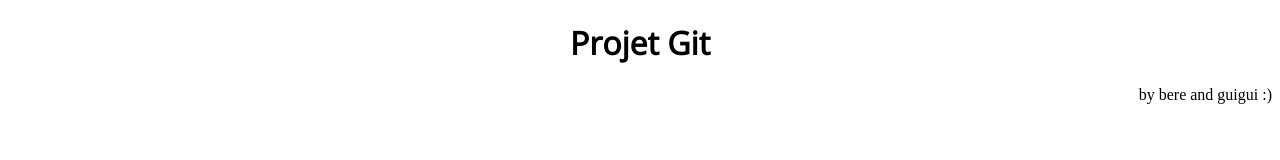
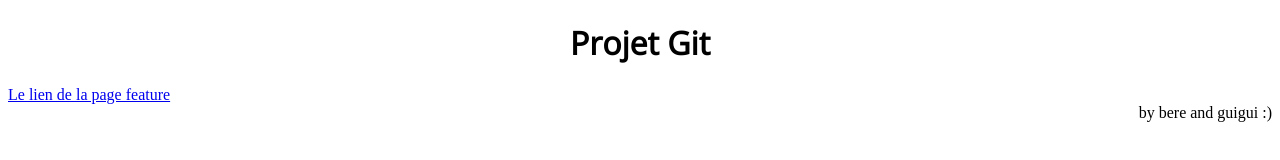
Before and after one commit to UnicornTribu/projectGit, a plain HTML site: page index.html in a window 1280 px wide. Drawn offline with nearby package versions, Linux system fonts and the light colour scheme.

Commit message:
:sparkles: ajout lien sur index

```diff
--- a/index.html
+++ b/index.html
@@ -9,7 +9,7 @@
 	<div class="top-container">
 		<h1>Projet Git</h1>
 	</div>
-
+	<a href="formulaire.html">Le lien de la page feature</a>
 	<div class="first-part item"></div>
 	<div class="second-part item"></div>
 </body>
```
